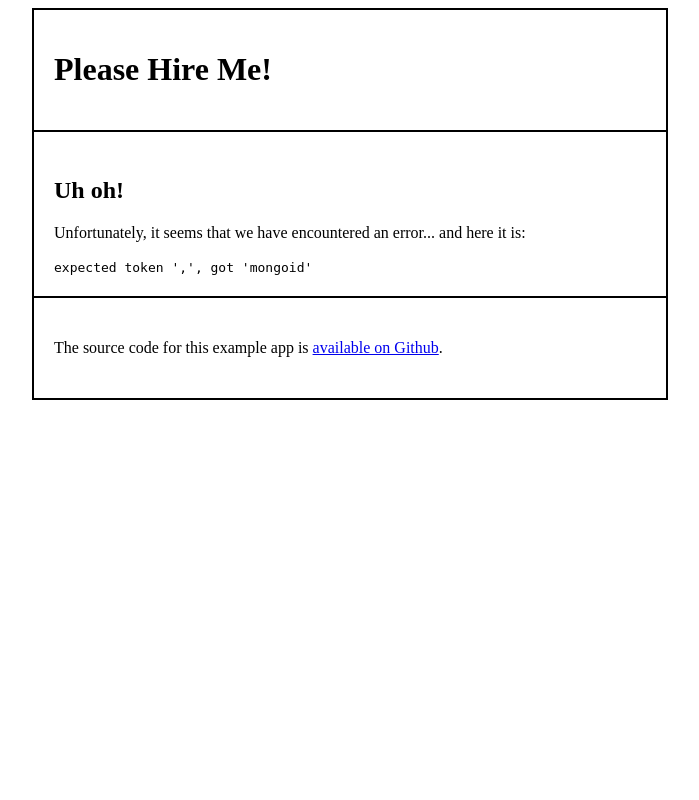
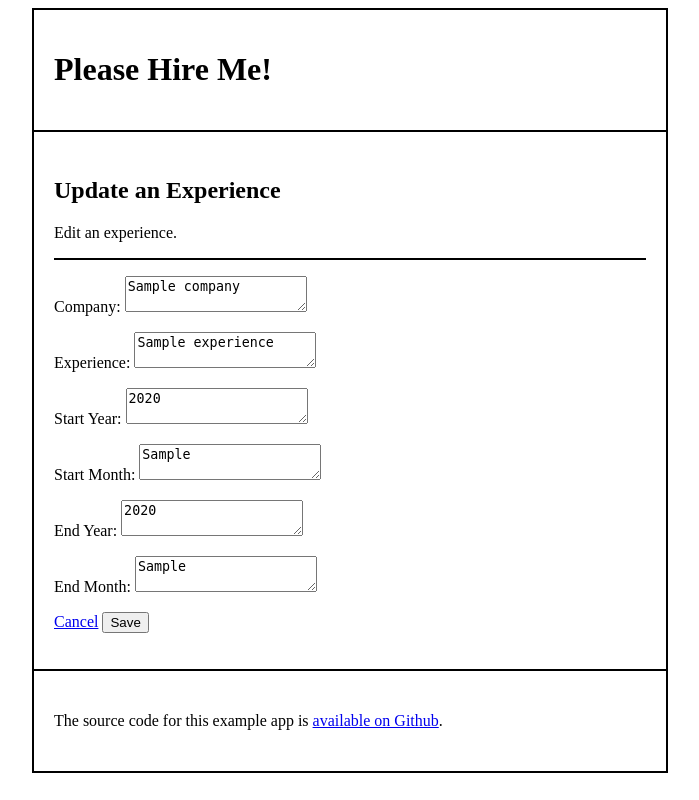
Before and after one commit to dbdesign-students-fall2023/7-web-app-acho19, a Flask app: template templates/edit.html in a window 1280 px wide. Shown: the whole page, without its empty margins (290-989 px from the left). Run offline with Flask 2, Linux system fonts and the light colour scheme; the template is opened without the code that fills it: most values are stand-ins (such as "Sample title", 1, 10 or a date in 2020); parts of the project's set-up code (start-up, migrations or seed data) failed here and were passed over.

Commit message:
edit_type

```diff
--- a/templates/edit.html
+++ b/templates/edit.html
@@ -1,7 +1,7 @@
 {% extends 'base.html' %} {% block container %}
 <h2>Update an Experience</h2>
 <p>Edit an experience.</p>
-<form method="POST" action="{{ url_for('edit_post',edit_type = 'experiences' mongoid=mongoid) }}" id = "form">
+<form method="POST" action="{{ url_for('edit_post',edit_type = 'experiences',mongoid=mongoid) }}" id = "form">
   <p>
     Company:
     <textarea id="company" name="company">{{doc.company}}</textarea>
```
